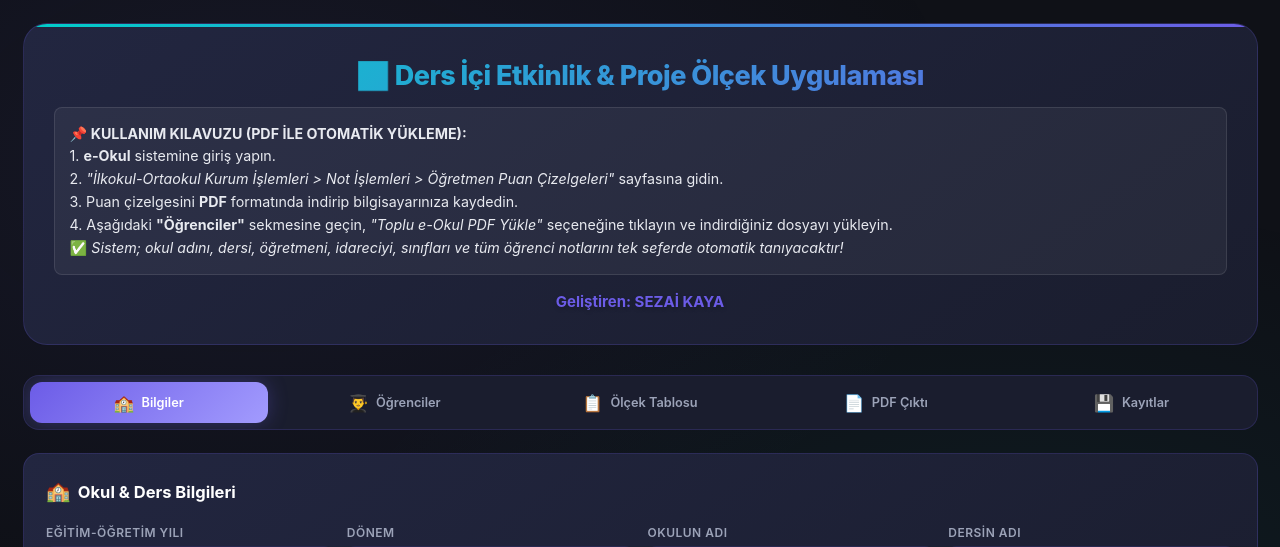
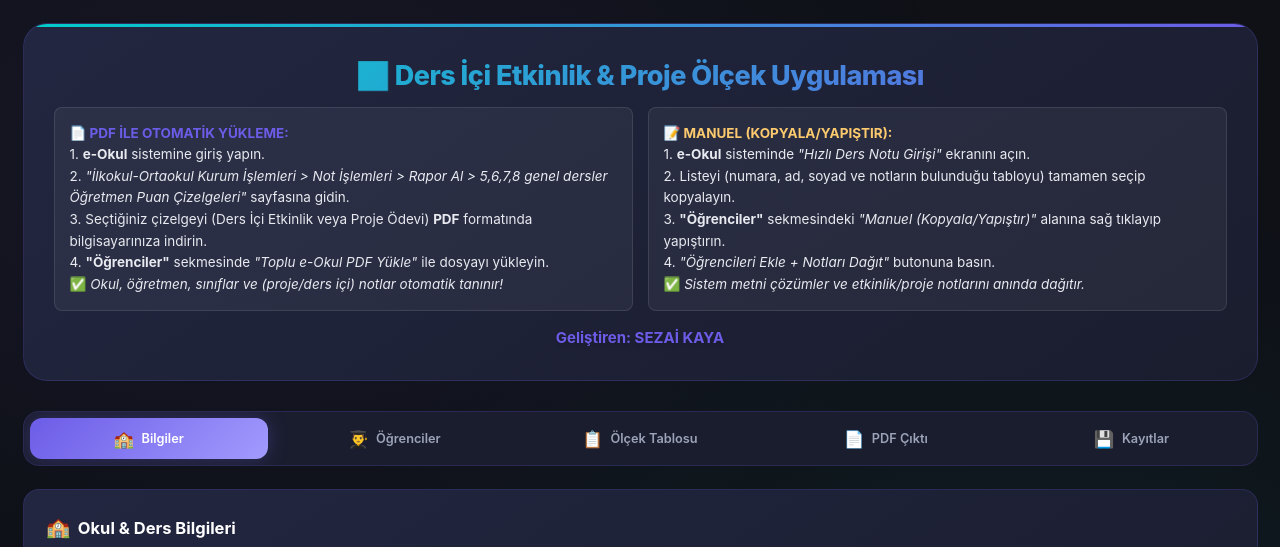
Before and after one commit to Sezo88/cizelge, a Flask app: page / in a window 1280 px wide. Shown: the top 547 px of the page. Run offline with Flask 3, Linux system fonts and the light colour scheme; some libraries are stand-ins or nearby versions.

Commit message:
Kullanim kilavuzu iki kolonlu yapildi ve e-Okul yollari guncellendi

```diff
--- a/templates/index.html
+++ b/templates/index.html
@@ -31,13 +31,26 @@
     <!-- Header -->
     <header class="app-header">
       <h1>📊 Ders İçi Etkinlik & Proje Ölçek Uygulaması</h1>
-      <div class="user-guide" style="background: rgba(255,255,255,0.05); padding: 15px; border-radius: 8px; margin-top: 10px; font-size: 0.95rem; text-align: left; line-height: 1.6; border: 1px solid rgba(255,255,255,0.1);">
-        <strong>📌 KULLANIM KILAVUZU (PDF İLE OTOMATİK YÜKLEME):</strong> <br>
-        1. <b>e-Okul</b> sistemine giriş yapın.<br>
-        2. <em>"İlkokul-Ortaokul Kurum İşlemleri > Not İşlemleri > Öğretmen Puan Çizelgeleri"</em> sayfasına gidin.<br>
-        3. Puan çizelgesini <strong>PDF</strong> formatında indirip bilgisayarınıza kaydedin.<br>
-        4. Aşağıdaki <strong>"Öğrenciler"</strong> sekmesine geçin, <em>"Toplu e-Okul PDF Yükle"</em> seçeneğine tıklayın ve indirdiğiniz dosyayı yükleyin.<br>
-        ✅ <em>Sistem; okul adını, dersi, öğretmeni, idareciyi, sınıfları ve tüm öğrenci notlarını tek seferde otomatik tanıyacaktır!</em>
+      <div class="user-guide-container" style="display: flex; gap: 15px; margin-top: 10px; flex-wrap: wrap;">
+        <!-- PDF Guide -->
+        <div class="user-guide" style="flex: 1; min-width: 300px; background: rgba(255,255,255,0.05); padding: 15px; border-radius: 8px; font-size: 0.9rem; text-align: left; line-height: 1.6; border: 1px solid rgba(255,255,255,0.1);">
+          <strong style="color: var(--accent-primary);">📄 PDF İLE OTOMATİK YÜKLEME:</strong> <br>
+          1. <b>e-Okul</b> sistemine giriş yapın.<br>
+          2. <em>"İlkokul-Ortaokul Kurum İşlemleri > Not İşlemleri > Rapor Al > 5,6,7,8 genel dersler Öğretmen Puan Çizelgeleri"</em> sayfasına gidin.<br>
+          3. Seçtiğiniz çizelgeyi (Ders İçi Etkinlik veya Proje Ödevi) <strong>PDF</strong> formatında bilgisayarınıza indirin.<br>
+          4. <strong>"Öğrenciler"</strong> sekmesinde <em>"Toplu e-Okul PDF Yükle"</em> ile dosyayı yükleyin.<br>
+          ✅ <em>Okul, öğretmen, sınıflar ve (proje/ders içi) notlar otomatik tanınır!</em>
+        </div>
+
+        <!-- Manual Guide -->
+        <div class="user-guide" style="flex: 1; min-width: 300px; background: rgba(255,255,255,0.05); padding: 15px; border-radius: 8px; font-size: 0.9rem; text-align: left; line-height: 1.6; border: 1px solid rgba(255,255,255,0.1);">
+          <strong style="color: var(--accent-warning);">📝 MANUEL (KOPYALA/YAPIŞTIR):</strong> <br>
+          1. <b>e-Okul</b> sisteminde <em>"Hızlı Ders Notu Girişi"</em> ekranını açın.<br>
+          2. Listeyi (numara, ad, soyad ve notların bulunduğu tabloyu) tamamen seçip kopyalayın.<br>
+          3. <strong>"Öğrenciler"</strong> sekmesindeki <em>"Manuel (Kopyala/Yapıştır)"</em> alanına sağ tıklayıp yapıştırın.<br>
+          4. <em>"Öğrencileri Ekle + Notları Dağıt"</em> butonuna basın.<br>
+          ✅ <em>Sistem metni çözümler ve etkinlik/proje notlarını anında dağıtır.</em>
+        </div>
       </div>
       <div style="margin-top: 15px; font-weight: bold; color: var(--accent-primary); font-size: 1rem; text-shadow: 0px 2px 4px rgba(0,0,0,0.2);">
         Geliştiren: SEZAİ KAYA
```
